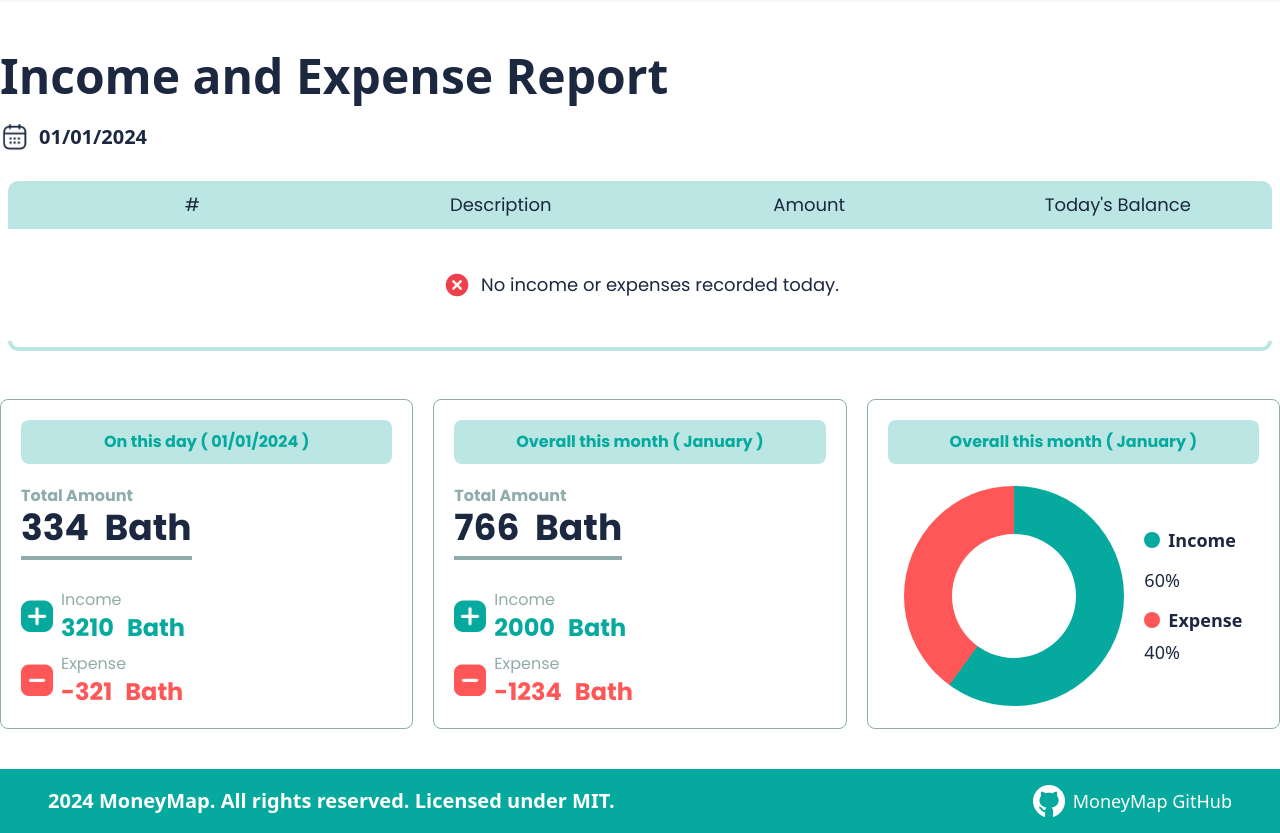
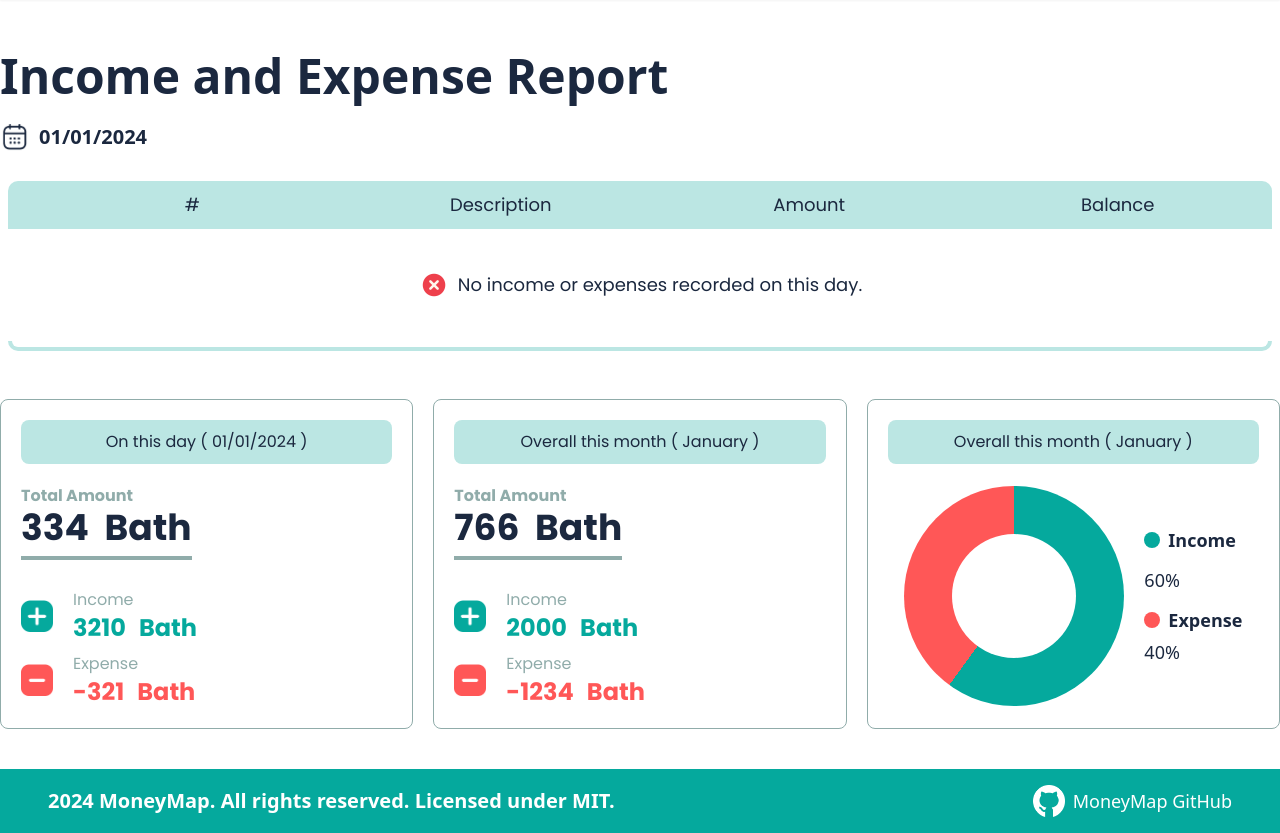
Before and after one commit to MoneyMap-Project/MoneyMap, a Django app: page /income-and-expenses/detail/ in a window 1280 px wide. Shown: the part 96-929 px from the top of the page. Run offline with Django 5.2, Linux system fonts and the light colour scheme; the visitor is signed in with stand-in values (Sample User, id 1); some libraries are stand-ins or nearby versions.

Commit message:
change word

```diff
--- a/moneymap/templates/moneymap/income-expense-detail.html
+++ b/moneymap/templates/moneymap/income-expense-detail.html
@@ -37,7 +37,7 @@
                 <div class="text-[#1b283f] text-lg font-normal font-['Poppins'] capitalize">Amount</div>
             </div>
             <div class="flex-1 flex justify-center items-center py-2.5">
-                <div class="text-[#1b283f] text-lg font-normal font-['Poppins'] capitalize">Today's Balance</div>
+                <div class="text-[#1b283f] text-lg font-normal font-['Poppins'] capitalize">Balance</div>
             </div>
         </div>
 
@@ -94,7 +94,7 @@
             {% else %}
                 <div class="flex justify-center items-center py-10">
                     <img src="{% static 'income-expenses/no.png' %}" alt="Alert Icon" class="w-8 h-8 mr-2" />
-                    <p class="text-[#1b283f] text-lg font-normal font-['Poppins']">No income or expenses recorded today.</p>
+                    <p class="text-[#1b283f] text-lg font-normal font-['Poppins']">No income or expenses recorded on this day.</p>
                 </div>
             {% endif %}
         {% else %}
@@ -115,7 +115,7 @@
         <!-- Daily Overview Card -->
         <div class="w-full p-5 bg-white rounded-lg border border-[#90acaa] flex flex-col justify-between items-start gap-5 h-auto md:h-[350px]">
             <div class="p-2.5 bg-[#bbe6e3] rounded-lg flex justify-center items-center w-full">
-                <div class="text-[#05a99d] text-base font-bold font-['Poppins']">
+                <div class="text-[#1b283f] text-base font-normal font-['Poppins']">
                     <span>On this day (</span>
                     <span>01/01/2024</span> <!-- on this day date -->
                     <span>)</span>
@@ -132,7 +132,7 @@
                 <div class="w-full border-2 border-[#90acaa] my-2"></div>
             </div>
             <div class="flex flex-col">
-                <div class="flex items-center gap-2 mb-2">
+                <div class="flex items-center gap-5 mb-2">
                     <div class="w-8 h-8">
                         <img src="{% static 'income-expense-detail/plus.png' %}" alt="Income Icon" class="w-full h-full" />
                     </div>
@@ -146,7 +146,7 @@
                         </div>
                     </div>
                 </div>
-                <div class="flex items-center gap-2">
+                <div class="flex items-center gap-5">
                     <div class="w-8 h-8">
                         <img src="{% static 'income-expense-detail/minus.png' %}" alt="Expense Icon" class="w-full h-full" />
                     </div>
@@ -166,7 +166,7 @@
         <!-- Monthly Overview Card -->
         <div class="w-full max-w-[1353px] p-5 bg-white rounded-lg border border-[#90acaa] flex flex-col justify-between items-start gap-5 h-auto md:h-[350px]">
             <div class="p-2.5 bg-[#bbe6e3] rounded-lg flex justify-center items-center w-full">
-                <div class="text-[#05a99d] text-base font-bold font-['Poppins']">
+                <div class="text-[#1b283f] text-base font-normal font-['Poppins']">
                     <span>Overall this month (</span>
                     <span>January</span> <!-- on this month month -->
                     <span>)</span>
@@ -183,7 +183,7 @@
                 <div class="w-full border-2 border-[#90acaa] my-2"></div>
             </div>
             <div class="flex flex-col">
-                <div class="flex items-center gap-2 mb-2">
+                <div class="flex items-center gap-5 mb-2">
                     <div class="w-8 h-8">
                         <img src="{% static 'income-expense-detail/plus.png' %}" alt="Income Icon" class="w-full h-full" />
                     </div>
@@ -197,7 +197,7 @@
                         </div>
                     </div>
                 </div>
-                <div class="flex items-center gap-2">
+                <div class="flex items-center gap-5">
                     <div class="w-8 h-8">
                         <img src="{% static 'income-expense-detail/minus.png' %}" alt="Expense Icon" class="w-full h-full" />
                     </div>
@@ -217,7 +217,7 @@
         <!-- Pie Chart Card -->
         <div class="w-full max-w-[1353px] p-5 bg-white rounded-lg border border-[#90acaa] flex flex-col justify-between items-center gap-5 h-auto md:h-[350px]">
             <div class="p-2.5 bg-[#bbe6e3] rounded-lg flex justify-center items-center w-full">
-                <div class="text-[#05a99d] text-base font-bold font-['Poppins']">
+                <div class="text-[#1b283f] text-base font-normal font-['Poppins']">
                     <span>Overall this month (</span>
                     <span>January</span> <!-- on this month month -->
                     <span>)</span>
```
